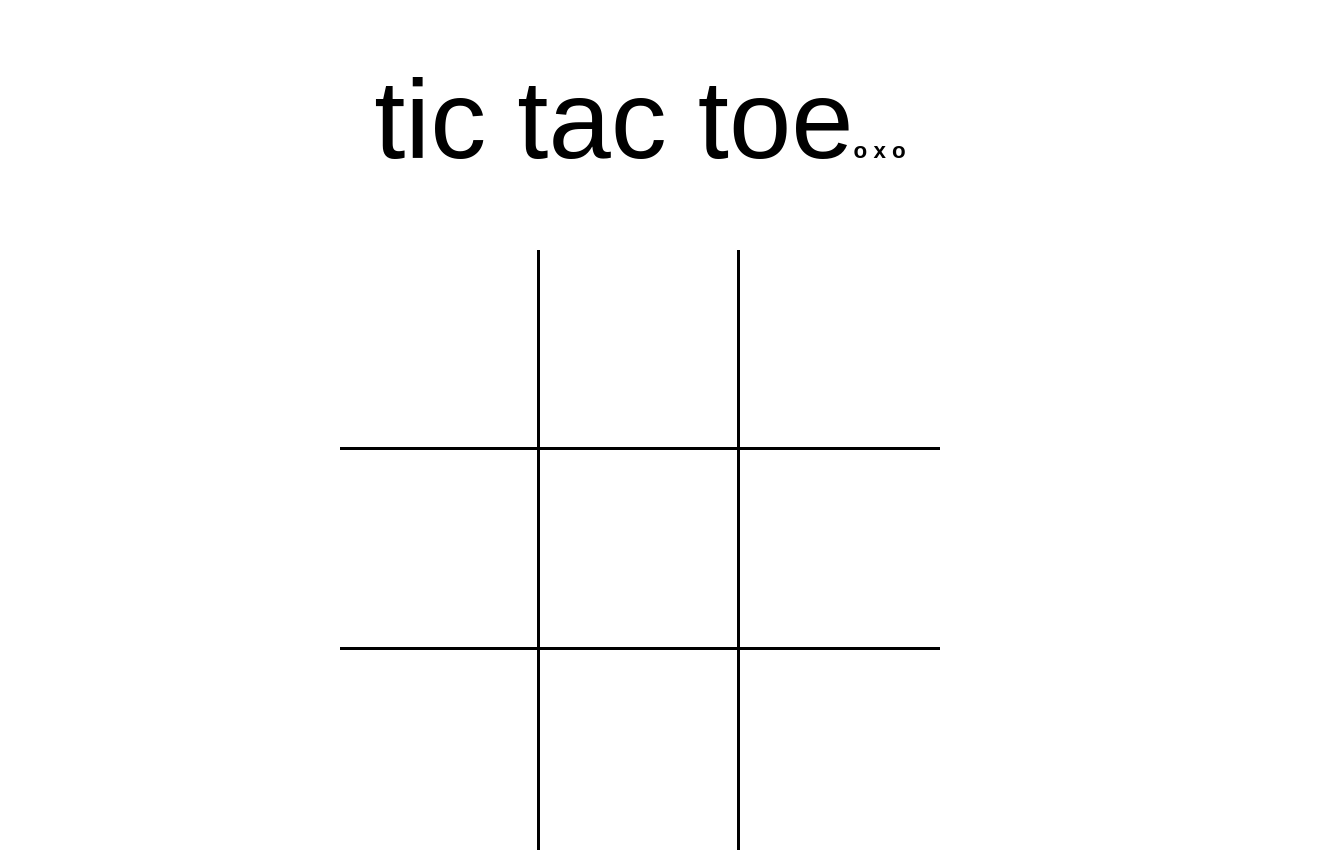
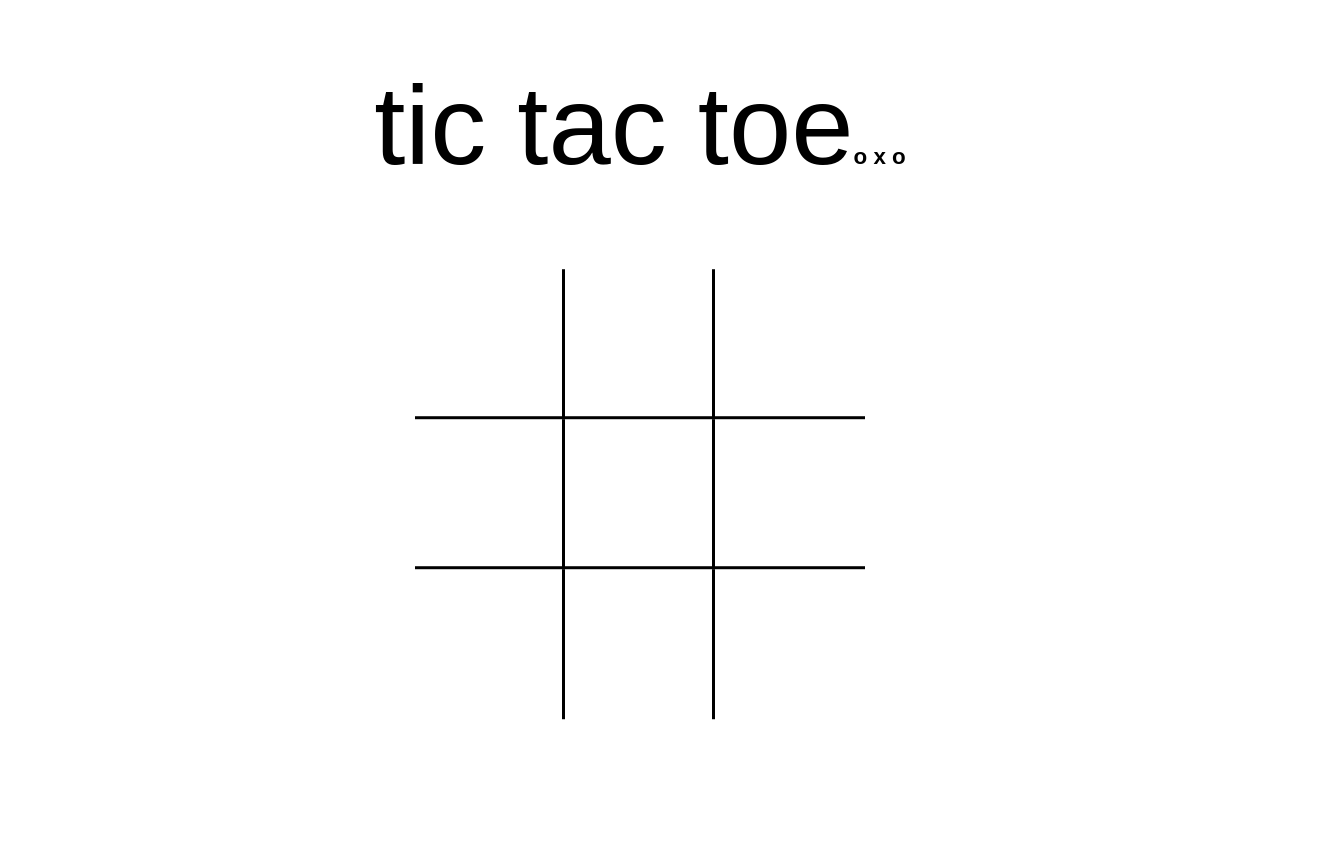
Before and after one commit to manoel-regadas/TicTacToeRefactoring, a website built with webpack: page src/index.html in a window 1280 px wide. Shown: the whole page, 1318 px wide, since content can reach past the window. After the commit the page ends 800 px from the top, so only its background shows below. Built offline with nearby package versions, Linux system fonts and the light colour scheme.

Commit message:
board size and classes name

```diff
--- a/src/index.html
+++ b/src/index.html
@@ -8,14 +8,18 @@
 </head>
 <body>
   <section class="wrapper">
-      <div class="left-colunm">
+      <div class="ticTacToe">
           <h1 class="title">tic tac toe<span>o x o</span></h1>
       </div>
-      <div class="right-colunm">
+      <div class="boardGame">
           <div class="border-container">
-
           </div>
       </div>
+      <!-- <div class="modal">
+        <article>
+          <h2>Player um ganhou!</h2>
+        </article>
+      </div> -->
   </section>
 </body>
 </html>
--- a/src/styles/game.scss
+++ b/src/styles/game.scss
@@ -1,16 +1,19 @@
 .wrapper{
-    height:100%;
+    position: relative;
+    top: 50%;
+    transform: translateY(-50%);
+    height:auto;
     display: flex;
     flex-direction: column;
     align-items: center;
-    .left-colunm{
+    .ticTacToe{
         width: 100%;
         .title{
             font-family: 'Be Vietnam', sans-serif;
             font-size: 7em;
             color: black;
             text-align: center;
-            padding: 5% 5%;
+            padding: 3% 3%;
             span{
                 font-size: 0.2em;
                 font-weight:bold;
@@ -20,8 +23,9 @@
 
         }
     }
-    .right-colunm{
+    .boardGame{
         width:100%;
+        padding: 3% 3%;
         .border-container{
             display: flex;
             justify-content: center;
@@ -36,8 +40,8 @@
                 grid-template-columns: auto auto auto;
                 padding: 10px;
                 .area{
-                    min-width: 200px;
-                    min-height: 200px;
+                    min-width: 150px;
+                    min-height: 150px;
                     font-size: 30px;
                     text-align: center;
                     box-sizing: border-box;
```
